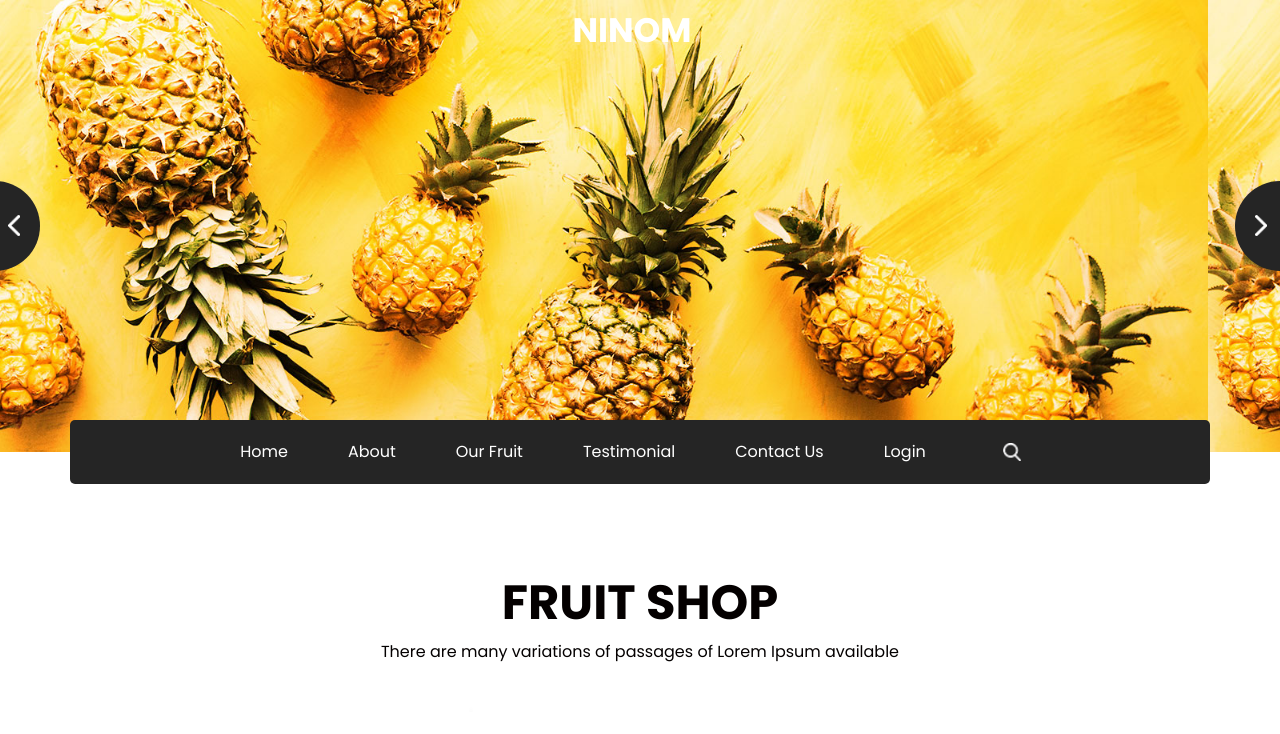
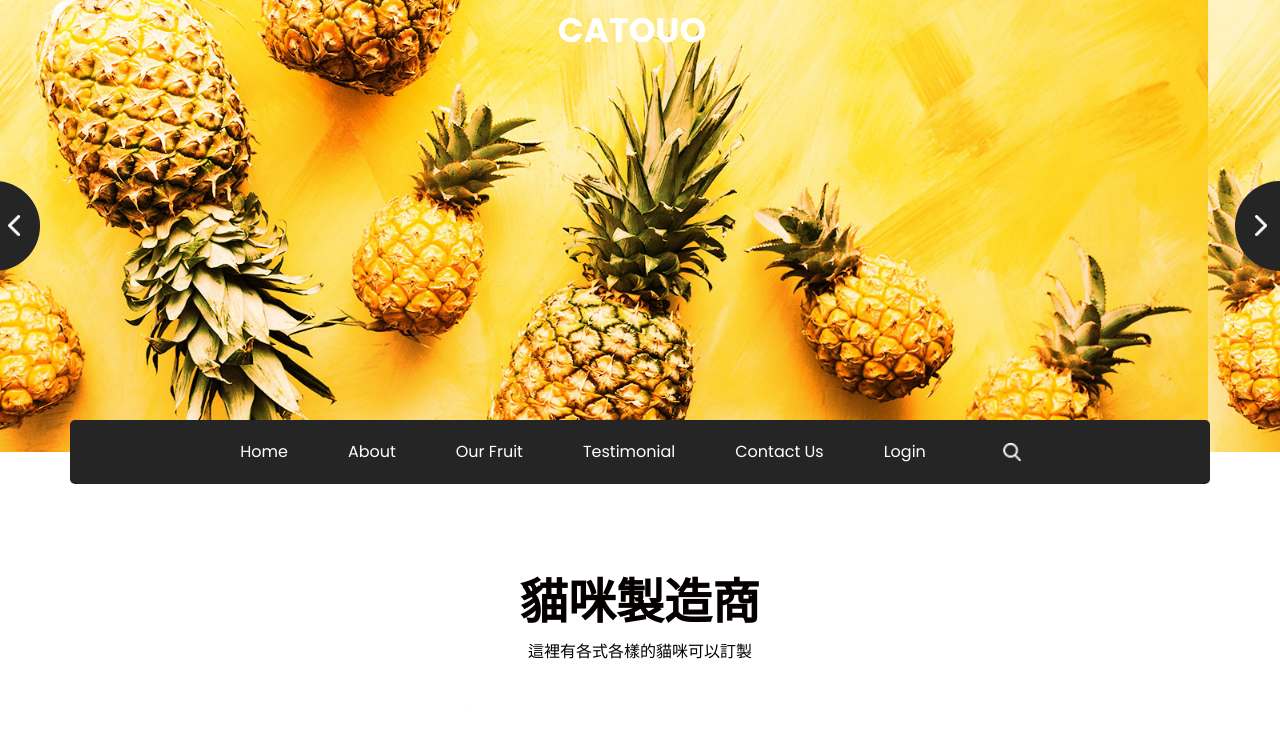
Before and after one commit to Jane-0-0/catshop, a plain HTML site: page index.html in a window 1280 px wide. Shown: the top 734 px of the page. Drawn offline with nearby package versions, Linux system fonts and the light colour scheme; a web font is replaced by a local one.

Commit message:
Update index.html

```diff
--- a/index.html
+++ b/index.html
@@ -12,7 +12,7 @@
   <meta name="description" content="購買專屬於你的貓咪圖片" />
   <meta name="author" content="U1158024邱彥蓁" />
 
-  <title>Ninom</title>
+  <title>CatOuO</title>
 
   <!-- slider stylesheet -->
   <link rel="stylesheet" type="text/css" href="https://cdnjs.cloudflare.com/ajax/libs/OwlCarousel2/2.1.3/assets/owl.carousel.min.css" />
@@ -34,7 +34,7 @@
     <div class="brand_box">
       <a class="navbar-brand" href="index.html">
         <span>
-          Ninom
+          CatOuO
         </span>
       </a>
     </div>
@@ -121,10 +121,10 @@
       <div class="box">
         <div class="detail-box">
           <h2>
-            Fruit shop
+            貓咪製造商
           </h2>
           <p>
-            There are many variations of passages of Lorem Ipsum available
+            這裡有各式各樣的貓咪可以訂製
           </p>
         </div>
         <div class="img-box">
```
